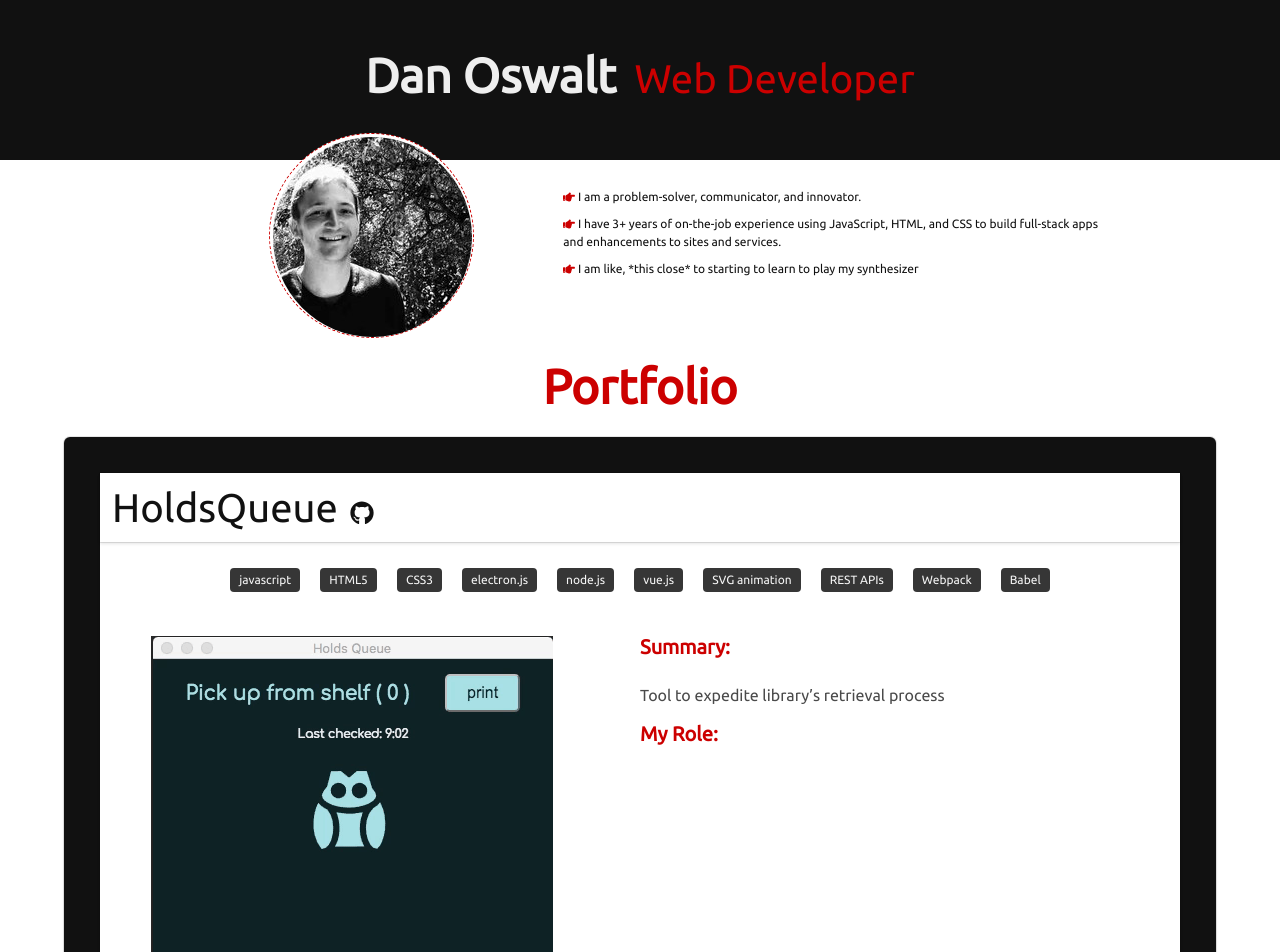
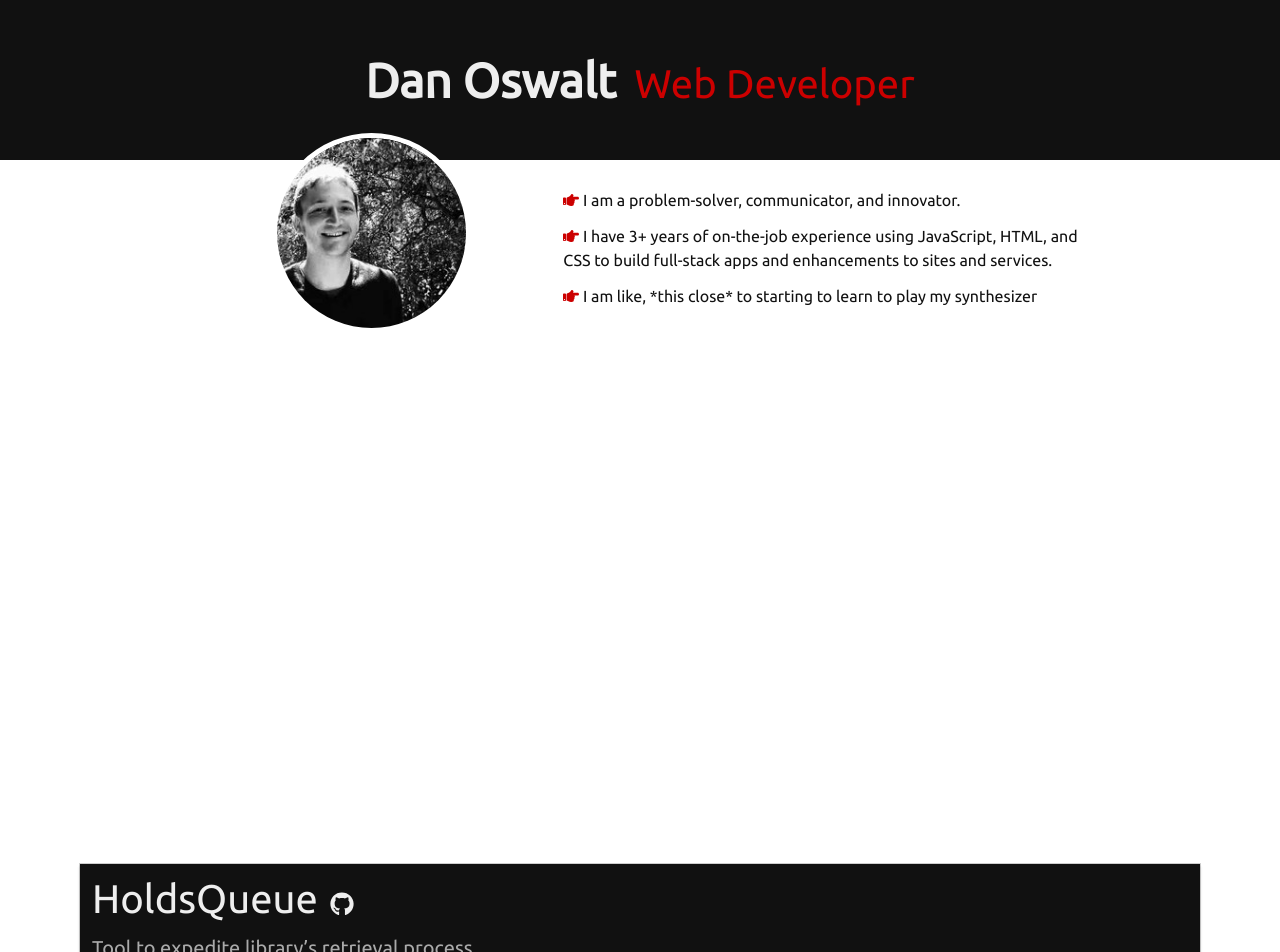
Before and after one commit to DanOswalt/portfolio, a Vue app: page / in a window 1280 px wide. Shown: the top 952 px of the page. Built offline with nearby package versions, Linux system fonts and the light colour scheme.

Commit message:
needs contact info

```diff
--- a/src/components/Head.vue
+++ b/src/components/Head.vue
@@ -16,14 +16,12 @@
     <div class="hero-bottom container">
       <div class="tile is-ancestor">
         <div class="tile is-5">
-          <div class="profile-pic-outer-circle">
-            <img alt="Picture of Dan Oswalt"
-            src="../assets/me.jpeg"
-            class="profile-pic"/>
-          </div>
+          <img alt="Picture of Dan Oswalt"
+          src="../assets/me.jpeg"
+          class="profile-pic"/>
         </div>
         <div class="tile is-7">
-          <div class="summary-statement is-size-6 is-size-7-tablet">
+          <div class="summary-statement is-size-6">
             <p class="summary-point" v-for="(point, index) in summaryPoints" :key="index">
               <i class="summary-icon fas fa-hand-point-right"></i>
               {{ point }}
@@ -52,6 +50,9 @@ export default {
 
 <!-- Add "scoped" attribute to limit CSS to this component only -->
 <style scoped>
+.head {
+  height: 100vh;
+}
 .hero {
   background: #111;
   height: 10em;
@@ -59,7 +60,7 @@ export default {
 .title {
   display: inline-block;
   padding: 0;
-  margin-bottom: 0.2em;
+  margin: 0.1em auto;
   color: #eee;
 }
 .subtitle {
@@ -70,20 +71,13 @@ export default {
 .hero-bottom {
   width: 70%;
 }
-.profile-pic-outer-circle {
+.profile-pic {
   display: inline-block;
-  background-color: white;
+  max-width: 200px;
+  max-height: 200px;
   margin: -15px auto;
-  height: 205px;
-  width: 205px;
   border-radius: 100%;
-  border: dashed #cc0000 1px;
-}
-.profile-pic {
-  display: block;
-  max-width: 200px;
-  border-radius: 100%;
-  margin: 2.5px;
+  border: white solid 5px;
 }
 .summary-statement {
   color: #111;
--- a/src/components/Portfolio.vue
+++ b/src/components/Portfolio.vue
@@ -1,8 +1,8 @@
 <template>
   <section class="portfolio section">
     <div class="container">
-      <h1 class="title is-1">Portfolio</h1>
-      <div class="portfolio-frame box">
+      <!-- <h1 class="title is-3">Portfolio</h1> -->
+      <div class="portfolio-frame">
         <Project v-for="(project, index) in projects"
         :key="index"
         :project="project"
@@ -34,10 +34,11 @@ export default {
   margin: 0 auto;
 }
 .portfolio-frame {
-  background: #111;
+  /* background: #111; */
 }
 .title {
-  color: #cc0000;
+  font-weight: lighter;
+  margin-bottom: 2em;
 }
 .project {
   margin: 1em;
--- a/src/components/Project.vue
+++ b/src/components/Project.vue
@@ -2,6 +2,7 @@
   <section class="project">
     <div class="card">
       <header class="project-header card">
+        <div class="title-and-links-container">
           <h4 class="project-title title card-header-title">
             {{ project.title }}
           </h4>
@@ -10,9 +11,13 @@
              :href="link.url"
              class="project-link"
              target="_blank"><i class="fab fa-github"></i></a>
+        </div>
+        <h5 class="project-subtitle subtitle card-header-title">
+          {{ project.summary }}
+        </h5>
       </header>
       <div class="card-content">
-        <ul>
+        <ul class="project-tags">
           <li v-for="(tag, index) in project.tags"
               :key="index"
               class="project-tag"
@@ -29,15 +34,6 @@
         </div>
         <div class="tile card-content">
           <div class="project-description content">
-            <h4 class="subtitle">
-              Summary:
-            </h4>
-            <p class="">
-              {{ project.summary }}
-            </p>
-            <h4 class="subtitle">
-              My Role:
-            </h4>
             <p class="project-role">
               {{ project.role }}
             </p>
@@ -59,18 +55,35 @@ export default {
 </script>
 
 <style scoped>
+card {
+  border: black 1px solid;
+}
 .project-header {
   text-align: left;
+  background-color: #111;
+  border-bottom: 4px solid #cc0000;
 }
 .project-title {
   display: inline-block;
   margin-bottom: 0;
   font-size: 2.5em;
-  color: #111;
+  color: #eee;
   font-weight: lighter;
+}
+.project-subtitle {
+  color: #aaa;
+  font-weight: lighter;
+  padding-top: 0.1em;
+}
+.project-tags {
+  text-align: left;
+}
+.project-tag {
+  margin: 0.1em;
 }
 .project-link {
   font-size: 1.5em;
+  color: #eee;
 }
 .project-image {
   margin: 2em auto;
@@ -83,10 +96,4 @@ export default {
   width: 100%;
   margin-top: 0.5em;
 }
-.project .subtitle {
-  color: #cc0000;
-}
-/* .project-tag {
-  margin: 0.75em 0.5em;
-} */
 </style>
--- a/src/data/mock.json
+++ b/src/data/mock.json
@@ -5,7 +5,7 @@
       "hq2.gif"
     ],
     "summary": "Tool to expedite library’s retrieval process",
-    "role": "",
+    "role": "I discovered in our library's cloud catalog software that there was an API that one could use to get information on books that patrons were requesting. The old process was to print a report once per day. With this live window into the holds queue, we could fetch them as they arrived. A desktop app for our front-desk computers made the most sense, so I designed and developed this in Electron.js with Vue.js on the front-end. I animated our owl logo SVG with a JS library called Velocity.js (which you only get to see if you clear the queue).",
     "tags": [
       "javascript",
       "HTML5",
```
Lines whose indentation alone changed are shown as unchanged.
